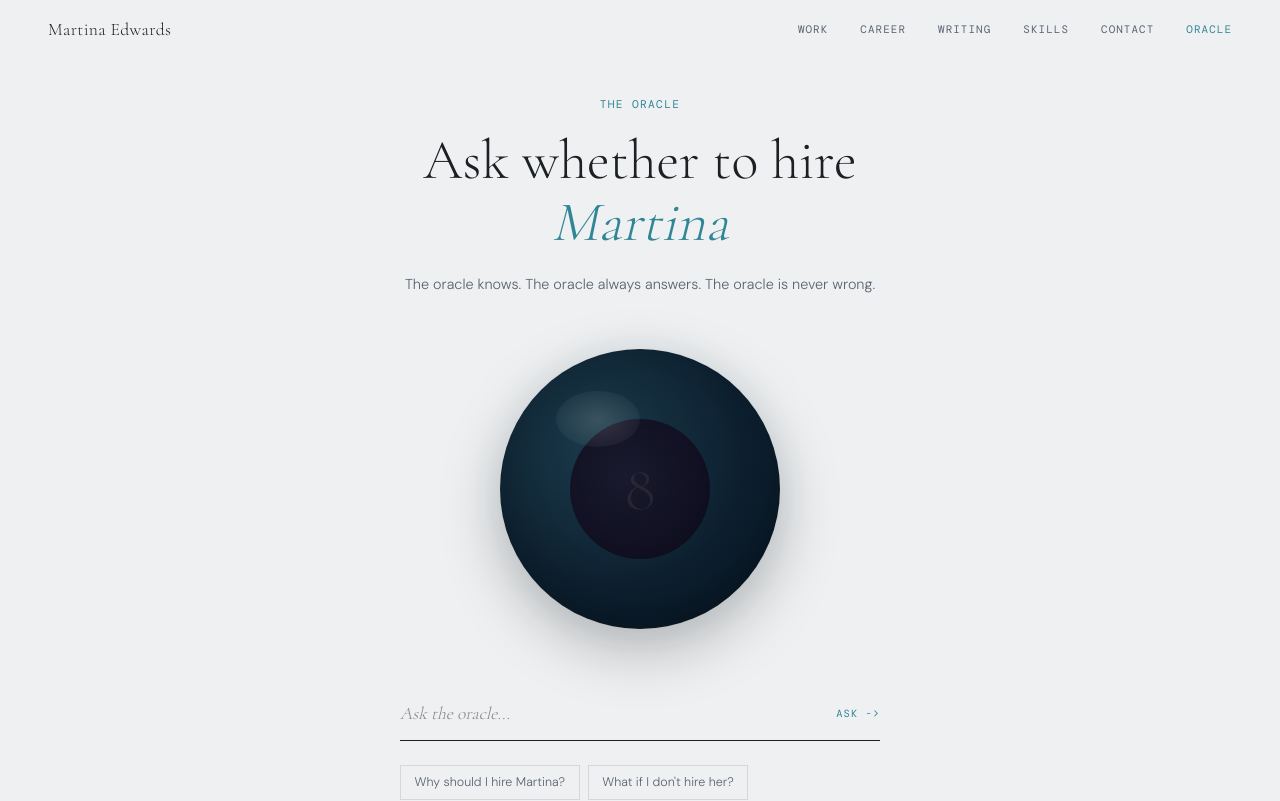
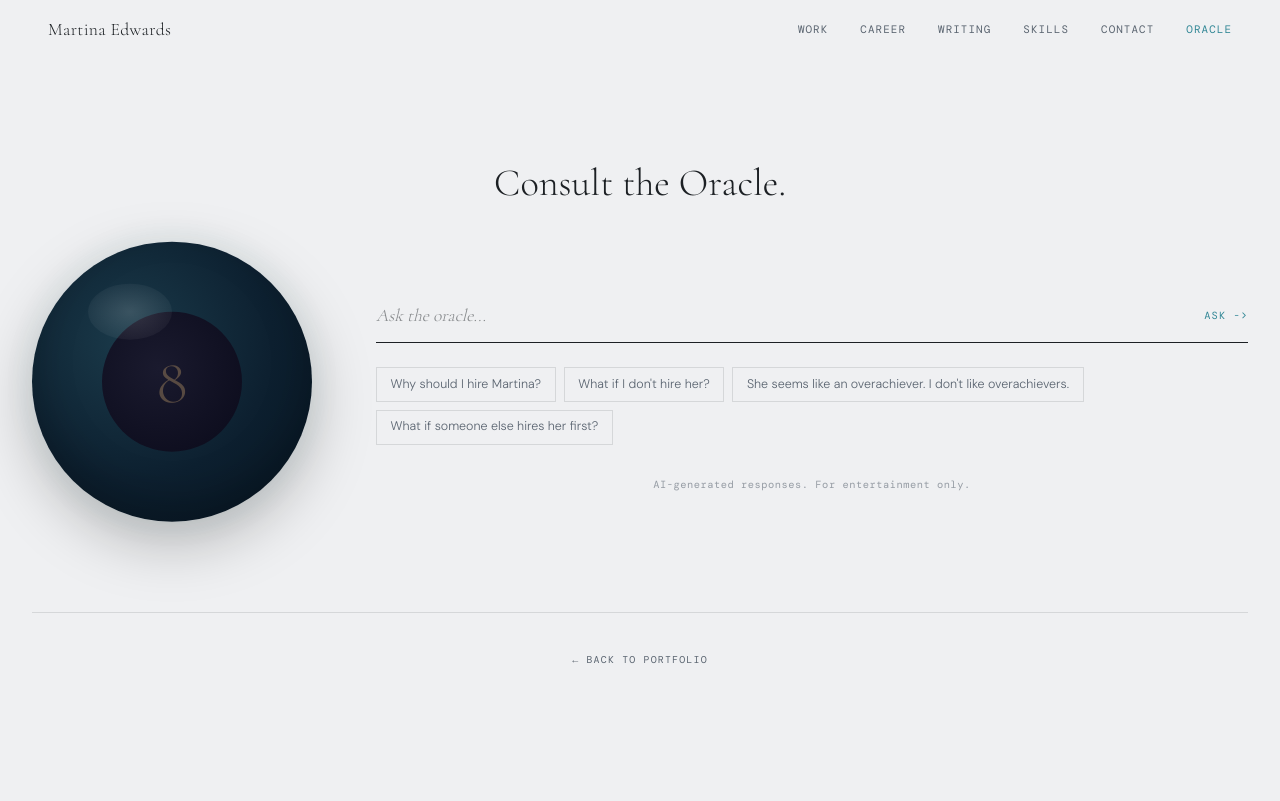
Before and after one commit to fde-shipit/martina-portfolio, a Next.js app: page /oracle in a window 1280 px wide. Shown: the top 801 px of the page. Built offline with nearby package versions, Linux system fonts and the light colour scheme.

Commit message:
oracle realignment to the left

```diff
--- a/app/oracle/page.tsx
+++ b/app/oracle/page.tsx
@@ -9,30 +9,19 @@ export const metadata: Metadata = {
 
 export default function OraclePage() {
   return (
-    <main style={{ minHeight: '100vh', display: 'flex', flexDirection: 'column', alignItems: 'center', justifyContent: 'center', padding: '6rem 2rem 4rem' }}>
-      <div style={{ textAlign: 'center', marginBottom: '4rem', maxWidth: '560px' }}>
-        <span
-          className="font-mono-label"
-          style={{ color: 'var(--rust)', display: 'block', marginBottom: '1rem' }}
-        >
-          The Oracle
-        </span>
+    <main style={{ minHeight: '100vh', display: 'flex', flexDirection: 'column', justifyContent: 'center', padding: '6rem 2rem 4rem' }}>
+      <div style={{ textAlign: 'center', marginBottom: '3rem' }}>
         <h1
           style={{
             fontFamily: 'var(--font-cormorant)',
             fontWeight: 300,
-            fontSize: 'clamp(2rem, 5vw, 3.5rem)',
+            fontSize: 'clamp(1.8rem, 3vw, 2.5rem)',
             lineHeight: 1.1,
             color: 'var(--ink)',
-            marginBottom: '1.25rem',
           }}
         >
-          Ask whether to hire{' '}
-          <em style={{ color: 'var(--rust)' }}>{person.name.split(' ')[0]}</em>
+          Consult the Oracle.
         </h1>
-        <p style={{ fontSize: '0.9rem', color: 'var(--warm)', lineHeight: 1.6 }}>
-          The oracle knows. The oracle always answers. The oracle is never wrong.
-        </p>
       </div>
 
       <Ball />
--- a/components/Ball.tsx
+++ b/components/Ball.tsx
@@ -105,7 +105,7 @@ export default function Ball() {
   const ballClass = ballState === 'idle' ? 'ball-float' : ballState === 'shaking' ? 'ball-shaking' : ballState === 'hired' ? 'ball-hired' : ''
 
   return (
-    <div style={{ display: 'flex', flexDirection: 'column', alignItems: 'center', gap: '3rem' }}>
+    <div className="oracle-layout">
       <style>{`
         @keyframes ball-spin {
           0% { transform: rotate(0deg) scale(1); }
@@ -113,8 +113,30 @@ export default function Ball() {
           100% { transform: rotate(360deg) scale(1); }
         }
         .ball-hired { animation: ball-spin 1.2s cubic-bezier(0.4, 0, 0.2, 1) forwards; }
+        .oracle-layout {
+          display: flex;
+          flex-direction: column;
+          align-items: center;
+          gap: 3rem;
+        }
+        .oracle-right {
+          width: 100%;
+          max-width: 480px;
+        }
+        @media (min-width: 768px) {
+          .oracle-layout {
+            flex-direction: row;
+            align-items: center;
+            gap: 4rem;
+          }
+          .oracle-right {
+            max-width: none;
+            flex: 1;
+          }
+        }
       `}</style>
       {/* The Ball */}
+      <div style={{ display: 'flex', justifyContent: 'center', alignItems: 'flex-start' }}>
       <div
         className={ballClass}
         style={{
@@ -155,10 +177,10 @@ export default function Ball() {
                 fontFamily: 'var(--font-cormorant)',
                 fontWeight: 300,
                 fontSize: '4rem',
-                color: 'rgba(139, 115, 85, 0.4)',
+                color: 'rgba(139, 115, 85, 0.75)',
                 lineHeight: 1,
                 transition: 'opacity 0.3s ease',
-                opacity: ballState === 'shaking' ? 0.2 : 0.4,
+                opacity: ballState === 'shaking' ? 0.2 : 0.75,
               }}
             >
               8
@@ -200,9 +222,10 @@ export default function Ball() {
           }}
         />
       </div>
+      </div>
 
       {/* Input form */}
-      <div style={{ width: '100%', maxWidth: '480px' }}>
+      <div className="oracle-right">
         <form onSubmit={handleSubmit} style={{ display: 'flex', gap: '0', borderBottom: '1px solid var(--ink)' }}>
           <input
             ref={inputRef}
```
